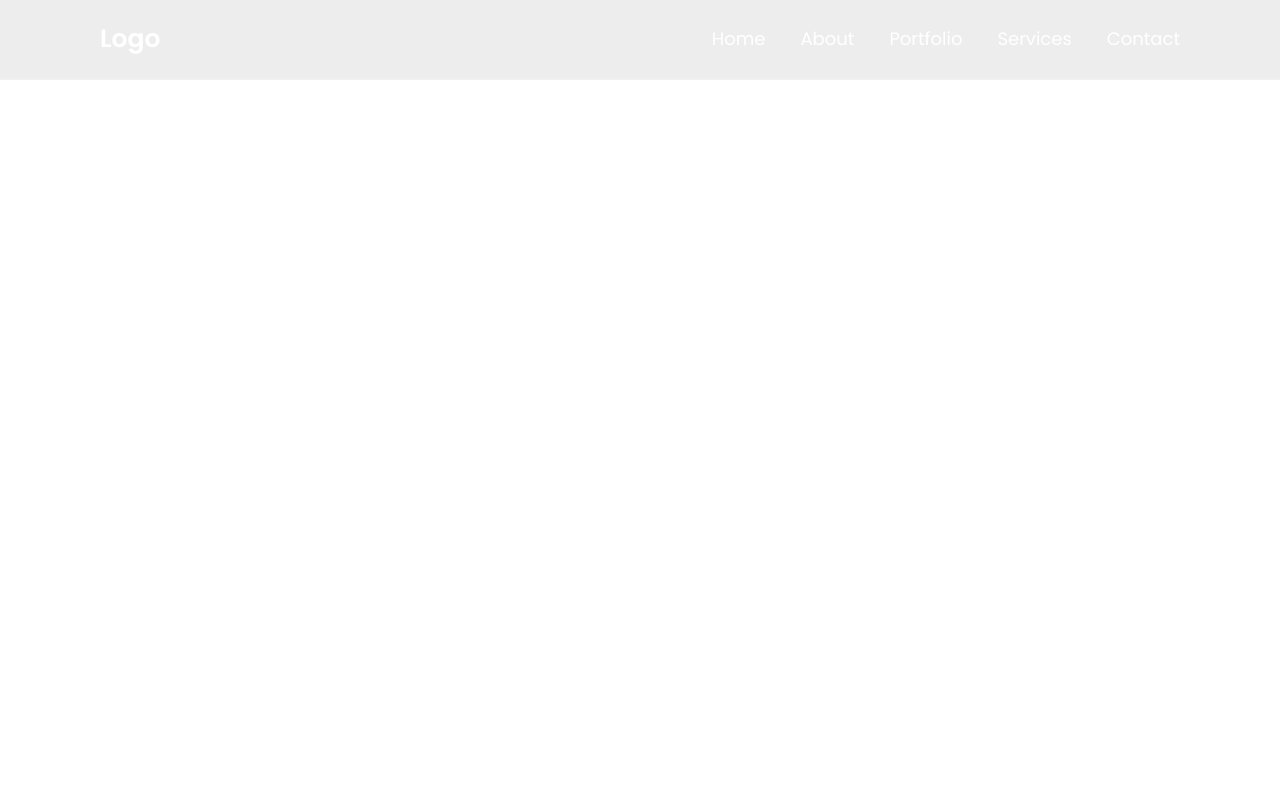
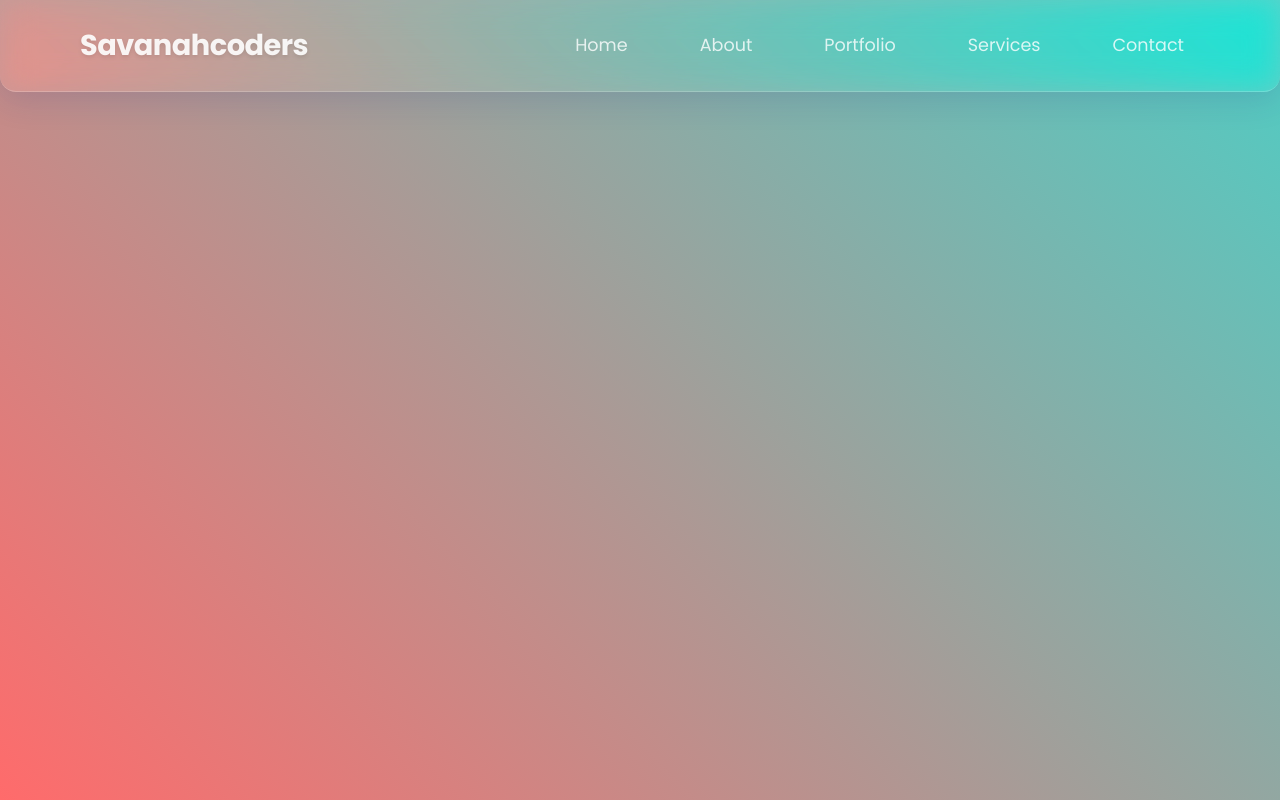
Before and after one commit to NixonOjiem/savannahcoders, a Next.js app: page / in a window 1280 px wide. Built offline with nearby package versions, Linux system fonts and the light colour scheme.

Commit message:
improved navigation bar 1.2

```diff
--- a/src/components/NavigationBar.tsx
+++ b/src/components/NavigationBar.tsx
@@ -3,7 +3,7 @@ import React from 'react'
 function NavigationBar() {
     return (
         <header className="header">
-            <a href="#" className="logo">Logo</a>
+            <a href="#" className="logo">Savanahcoders</a>
             <nav className="navbar">
                 <a href="#">Home</a>
                 <a href="#">About</a>
--- a/src/styles/global.css
+++ b/src/styles/global.css
@@ -5,56 +5,85 @@
     box-sizing: border-box;
     font-family: 'Poppins', sans-serif;
 }
+
 body {
     min-height: 100vh;
-    /* background: url('background.jpg') no-repeat; */
-    background-size: cover;
-    background-position: center;
-    background-color: rgb(255, 255, 255);
+    background: linear-gradient(45deg, #ff6b6b, #4ecdc4);
 }
+
 .header {
     position: fixed;
     top: 0;
     left: 0;
     width: 100%;
-    padding: 20px 100px;
-    background-color: rgba(201, 200, 200, 1); /* Very subtle white */
-    background: rgba(80, 80, 80, 0.1); /* Keep the transparent white for the blur effect */
+    padding: 1.5rem 5rem;
+    background: rgba(255, 255, 255, 0.1);
     display: flex;
     justify-content: space-between;
     align-items: center;
-    backdrop-filter: blur(10px);
-    border-bottom: 2px solid rgba(255, 255, 255, .2);
-  }
+    backdrop-filter: blur(16px) saturate(180%);
+    -webkit-backdrop-filter: blur(16px) saturate(180%);
+    border-bottom: 1px solid rgba(255, 255, 255, 0.2);
+    border-radius: 0 0 1rem 1rem;
+    box-shadow: 0 8px 32px 0 rgba(31, 38, 135, 0.15);
+    transition: all 0.3s ease;
+}
 
-  .header::before {
+.header::before {
     content: '';
     position: absolute;
     top: 0;
     left: -100%;
     width: 100%;
     height: 100%;
-    background: linear-gradient(90deg, transparent, rgba(255, 255, 255, .4), transparent);
-    transition: .5s;
-  }
+    background: linear-gradient(
+        90deg,
+        transparent,
+        rgba(255, 255, 255, 0.15),
+        transparent
+    );
+    transition: 0.6s cubic-bezier(0.4, 0, 0.2, 1);
+}
 
-  .header:hover::before {
+.header:hover::before {
     left: 100%;
-  }
+}
+
 .logo {
-    color: #fff;
-    font-size: 25px;
+    color: rgba(255, 255, 255, 0.9);
+    font-size: 1.8rem;
+    font-weight: 700;
+    text-shadow: 0 2px 4px rgba(0, 0, 0, 0.1);
+    letter-spacing: -0.5px;
+}
+
+.navbar a {
+    color: rgba(255, 255, 255, 0.8);
+    font-size: 1.1rem;
     text-decoration: none;
-    font-weight: 600;
-    cursor: default;
+    margin-left: 2.5rem;
+    padding: 0.5rem 1rem;
+    border-radius: 0.5rem;
+    transition: all 0.3s ease;
+    position: relative;
 }
-.navbar a {
-    color: #ffffff;
-    font-size: 18px;
-    text-decoration: none;
-    margin-left: 35px;
-    transition: .3s;
+
+.navbar a::before {
+    content: '';
+    position: absolute;
+    bottom: 0;
+    left: 0;
+    width: 0;
+    height: 2px;
+    background: rgba(255, 255, 255, 0.7);
+    transition: width 0.3s ease;
 }
+
 .navbar a:hover {
-    color: #f00;
+    color: rgba(255, 255, 255, 1);
+    text-shadow: 0 2px 8px rgba(255, 255, 255, 0.3);
 }
+
+.navbar a:hover::before {
+    width: 100%;
+}
```
